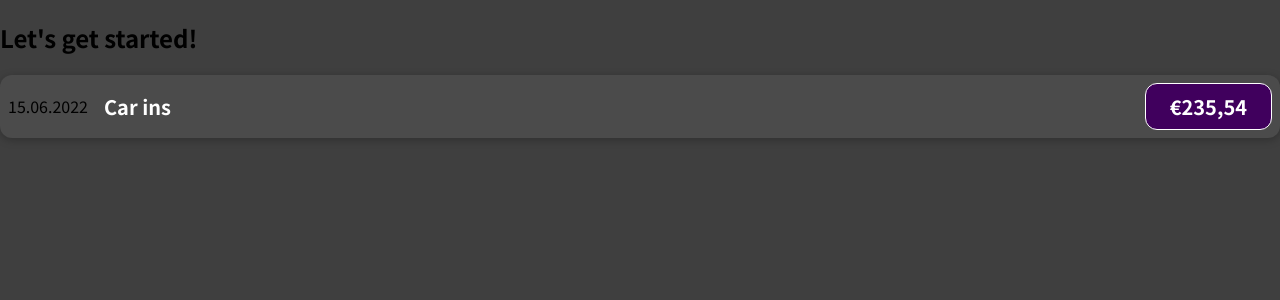
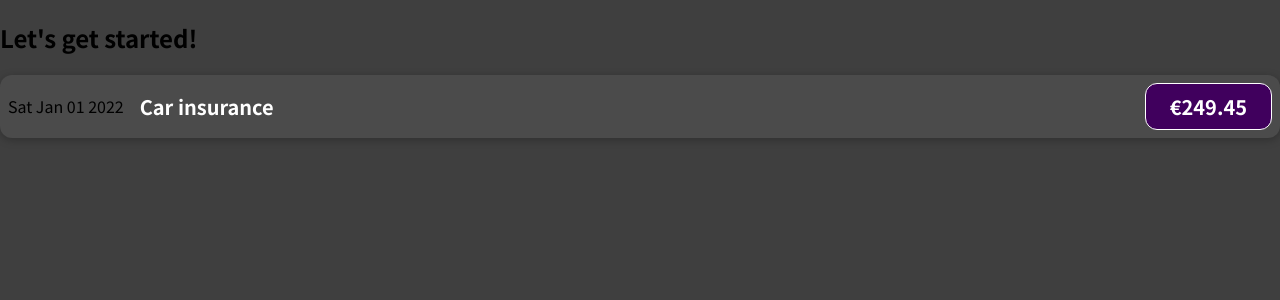
Before and after one commit to Christian-Adler/reacttraining, a JavaScript app in the folder react-complete-guide/: page / in a window 1280 px wide. Shown: the top 300 px of the page. Built offline with nearby package versions, Linux system fonts and the light colour scheme.

Commit message:
added js to first component

```diff
--- a/react-complete-guide/src/components/ExpenseItem.js
+++ b/react-complete-guide/src/components/ExpenseItem.js
@@ -1,12 +1,16 @@
 import './ExpenseItem.css'
 
 function ExpenseItem() {
+  const expenseDate = new Date(2022, 0, 1);
+  const expenseTitle = 'Car insurance';
+  const expendsAmount = 249.45;
+
   return (
     <div className="expense-item">
-      <div>15.06.2022</div>
+      <div>{expenseDate.toDateString()}</div>
       <div className="expense-item__description">
-        <h2>Car ins</h2>
-        <div className="expense-item__price">€235,54</div>
+        <h2>{expenseTitle}</h2>
+        <div className="expense-item__price">€{expendsAmount}</div>
       </div>
     </div>
   );
```
